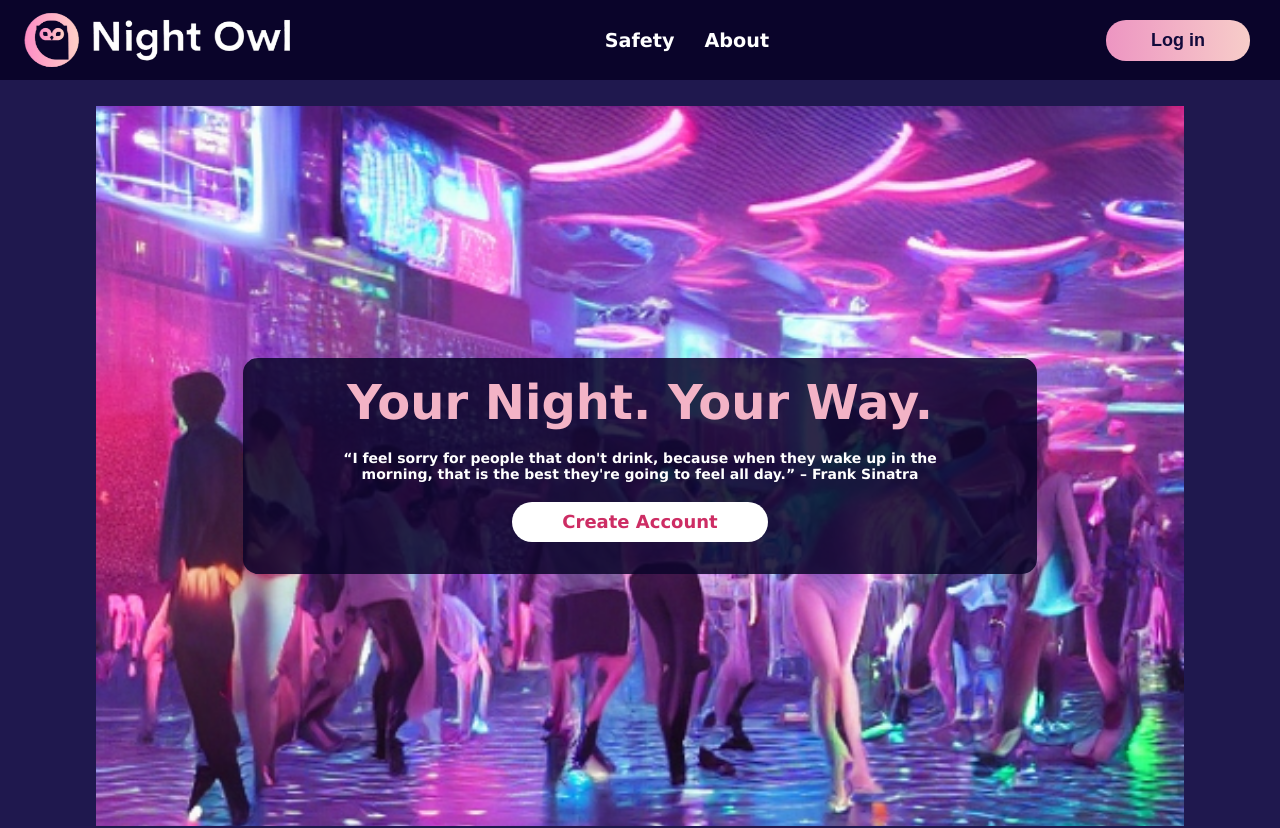
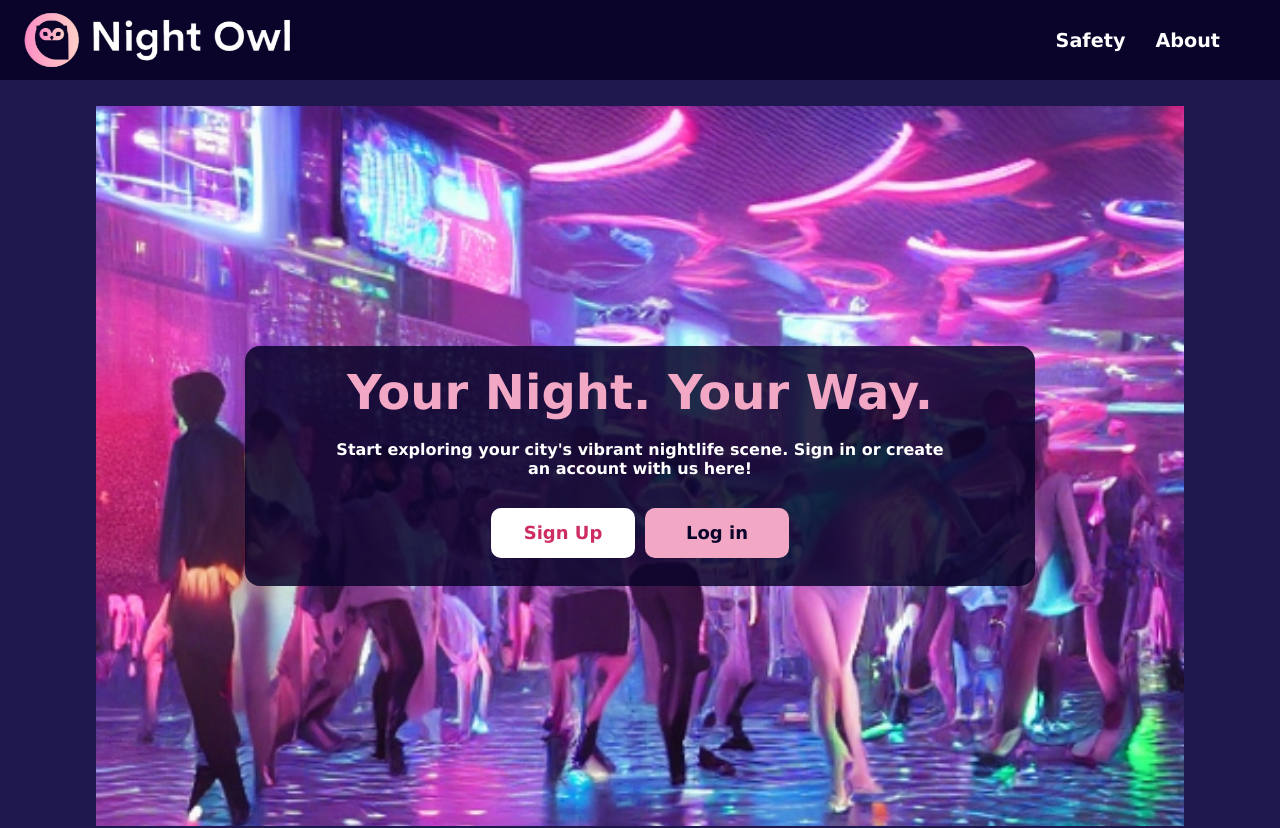
Before and after one commit to EmaleeSoto/night-owl, a React (Create React App) app in the folder front-end/: page / in a window 1280 px wide. Shown: the top 828 px of the page. Built offline with nearby package versions, Linux system fonts and the light colour scheme; no server answers.

Commit message:
Moved login button to home page to mimic professional site, no longer in Nav bar. CSS changes and class changes

```diff
--- a/front-end/src/assets/utils/_colors.scss
+++ b/front-end/src/assets/utils/_colors.scss
@@ -1,5 +1,5 @@
 //base pink shades
-$rose_quartz: #F3B3C6; //this color is in between the two logo colors
+$rose_quartz: #F2A7C5; //this color is in between the two logo colors
 $logo_light_pink: #F7CDC9;
 $logo_dark_pink: #ED95C2;
 $cherry: #CD2D64;
--- a/front-end/src/components/Nav.js
+++ b/front-end/src/components/Nav.js
@@ -1,7 +1,7 @@
 import { Link, useNavigate } from "react-router-dom";
 import "./Nav.scss";
 
-const Nav = ({ signOutOfAccount, loggedIn, userVerified, openModal }) => {
+const Nav = ({ signOutOfAccount, loggedIn, userVerified }) => {
   const navigate = useNavigate();
 
   return (
@@ -79,14 +79,6 @@ const Nav = ({ signOutOfAccount, loggedIn, userVerified, openModal }) => {
       >
         Log out
       </button>
-
-      <div
-        className={loggedIn ? "nav__hide" : "nav__show nav__loginButtonWrapper"}
-      >
-        <button onClick={openModal} id="sign-in-button">
-          <span>Log in</span>
-        </button>
-      </div>
     </nav>
   );
 };
--- a/front-end/src/components/Nav.scss
+++ b/front-end/src/components/Nav.scss
@@ -76,31 +76,19 @@
     }
   }
 
-  &__loginButtonWrapper {
-    display: flex;
+  // &__loginButtonWrapper {
+  //   display: flex;
 
-    button {
-      min-width: 144px;
-      height: auto;
-      padding: 10px;
-      font-weight: bold;
-      font-size: large;
-      border: none;
-    }
+  //   button {
+  //     min-width: 144px;
+  //     height: auto;
+  //     padding: 10px;
+  //     font-weight: bold;
+  //     font-size: large;
+  //     border: none;
+  //   }
 
-    #sign-in-button {
-      border-radius: 20px;
-      color: $midnight_plum;
-      margin-right: 20px;
-      background-image: linear-gradient(to left, $logo_light_pink, $logo_dark_pink);
-    }
-
-    #sign-in-button:hover {
-      cursor: pointer;
-      background-image: linear-gradient(to left, rgba($logo_light_pink, 0.6), rgba($logo_dark_pink, 0.6));
-    }
-
-  }
+  // }
 
   &__hide {
     display: none;
--- a/front-end/src/pages/Home.js
+++ b/front-end/src/pages/Home.js
@@ -13,16 +13,22 @@ const Home = ({ openModal }) => {
           <div className="home__firstContainer__middleContainer">
             <h1 className="home__header">Your Night. Your Way.</h1>
             <h4 className="home__quote">
-              &ldquo;I feel sorry for people that don't drink, because when they
-              wake up in the morning, that is the best they're going to feel all
-              day.&rdquo; &#8211; Frank Sinatra
+              Start exploring your city's vibrant nightlife scene. Sign in or
+              create an account with us here!
             </h4>
-            <div className="home__homeButtonContainer">
-              <div className="home__buttonContainer">
-                <button className="home__startButton" onClick={openModal}>
-                  <span>Create Account</span>
-                </button>
-              </div>
+            <div className="home__buttonContainer">
+              <button
+                className="home__buttonContainer__startButton"
+                onClick={openModal}
+              >
+                <span>Sign Up</span>
+              </button>
+              <button
+                onClick={openModal}
+                className="home__buttonContainer__loginButton"
+              >
+                <span>Log in</span>
+              </button>
             </div>
           </div>
         </div>
--- a/front-end/src/pages/Home.scss
+++ b/front-end/src/pages/Home.scss
@@ -26,7 +26,7 @@
 
     &__middleContainer {
       max-width: 70%;
-        padding: 16px 16px 12px;
+      padding: 18px 14px;
       max-height: 40%;
       margin: 0 auto;
       text-align: center;
@@ -49,65 +49,61 @@
   &__quote {
     color: $snow_white;
     width: 80%;
-        margin: auto;
-        margin-top: 20px;
-        font-size: 14px;
+    margin: 20px auto;
+    font-size: 16px;
   }
-
-    // &__splashContainer {
-    //     display: inline-block;
-    // }
 
   &__splashImage {
     width: 5%;
     height: auto;
   }
 
-    &__homeButtonContainer {
+  &__buttonContainer {
     display: flex;
     align-items: center;
     justify-content: center;
     margin: auto;
+
+    button {
+      min-width: 144px;
+      min-height: 50px;
+      margin: 10px 5px;
+      padding: 10px;
+      font-weight: bold;
+      font-size: large;
+      border: none;
     }
 
-    &__buttonContainer {
-        display: inline-block;
-    }
-
-    &__text {
-      color: $snow_white;
-      font-size: x-large;
-    }
-
-    a {
-        text-decoration: none;
-        display: inline-block;
-    }
-
-    &__startButton {
-        display: flex;
-        background-color: $snow_white;
-        margin: 20px 0px 20px 0px;
-        border-radius: 20px;
-        border: none;
-        height: 3em;
-        min-width: 25%;
-        overflow: visible;
-        padding: 20px 40px;
-        align-items: center;
+    &__startButton, &__loginButton {
+      border-radius: 10px;
       cursor: pointer;
       span {
         font-size: large;
         font-family: Verdana, Geneva, Tahoma, sans-serif;
         font-weight: bolder;
-            color: $cherry;
         margin: 0px 10px;
         text-decoration: none;
       }
     }
 
+    &__startButton {
+      background-color: $snow_white;
+      color: $cherry;
+    }
+
     &__startButton:hover {
-      background-color: $dim_snow_white;
+      background-color: $rose_quartz;
+    }
+
+    &__loginButton {
+      background-color: $rose_quartz;
+      color: $noir;
+    }
+
+    &__loginButton:hover {
+      background-color: $logo_dark_pink;
+    }
+
   }
 
   &__nextPage {
@@ -147,8 +143,6 @@
       border-radius: 20px;
       box-shadow: 1px black;
       font-family: Verdana, Geneva, Tahoma, sans-serif;
-
-
     }
 
     h1, h3 {
```
Lines whose indentation alone changed are shown as unchanged.
